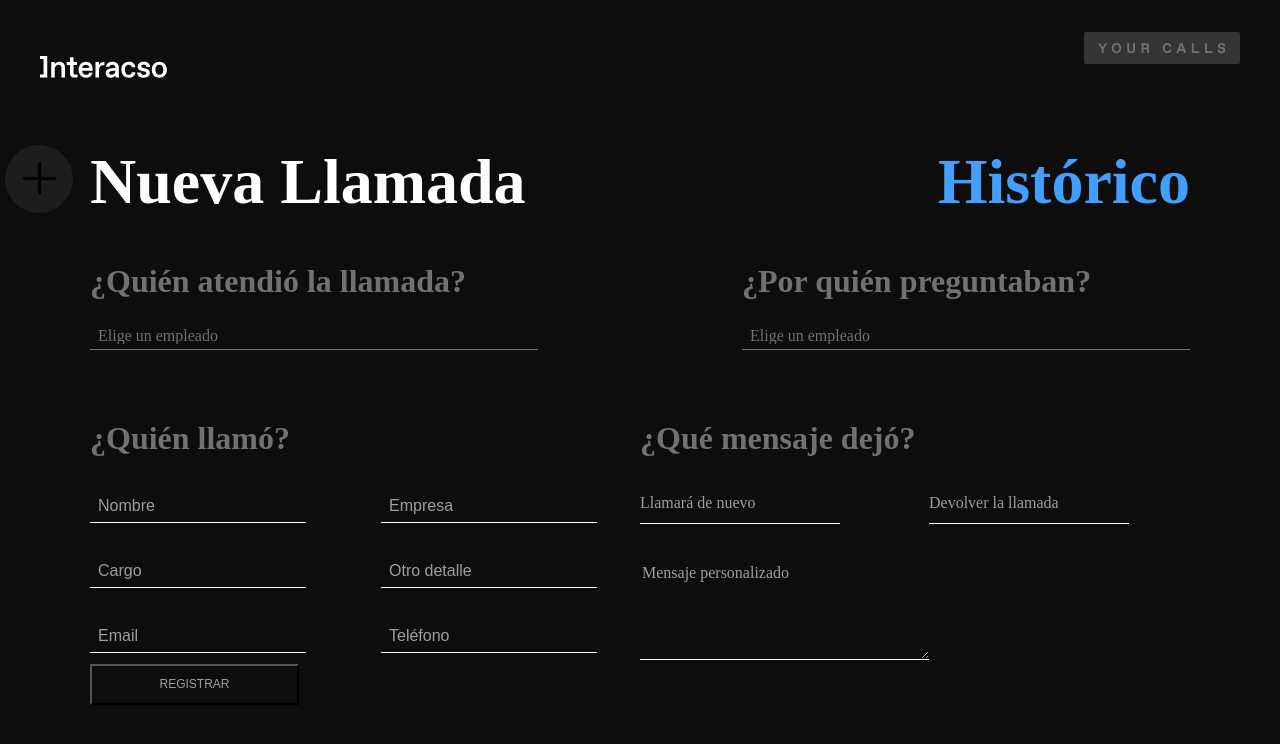
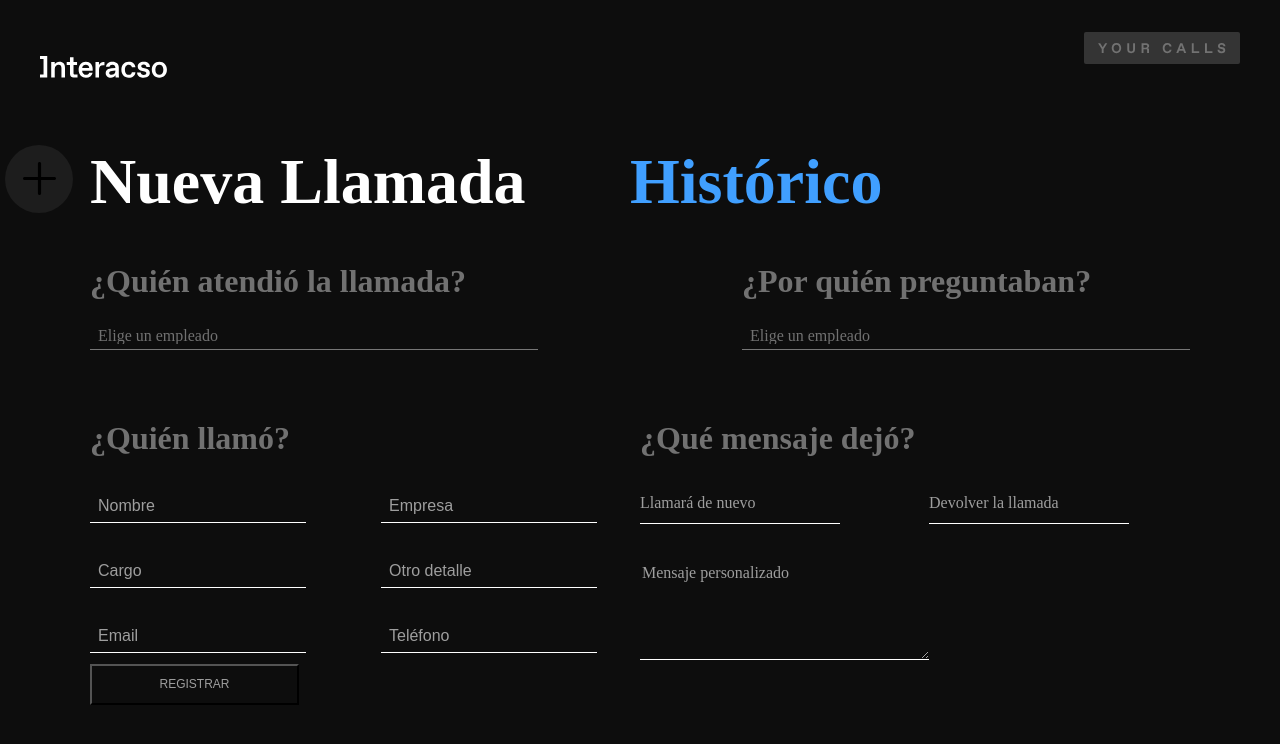
Before and after one commit to alhana-yo/easley-s4-your-calls-app, a React (Create React App) app: page / in a window 1280 px wide. Shown: the top 744 px of the page. Built offline with nearby package versions, Linux system fonts and the light colour scheme.

Commit message:
xixed menu style

```diff
--- a/src/components/Menu.js
+++ b/src/components/Menu.js
@@ -7,15 +7,15 @@ class Menu extends Component {
 
     render() {
         return (
-
-
             <nav className="menu">
+                <div className="menu__container">
                     <div className="menu__newCall">
                         <div className="newCall__circle">
                             <img src={plus} className="newCall__icon--img" alt="plus" />
                         </div>
                         <p className="newCall__title">Nueva Llamada</p></div>
                     <div className="menu__historic"><p className="historic__title">Histórico</p></div>
+                </div>
             </nav>
         );
     }
--- a/src/styles/App.scss
+++ b/src/styles/App.scss
@@ -63,15 +63,29 @@ body {
   min-width: 480px;
 }
 
+.menu__container {
+  display: flex;
+
+}
+
+.menu__newCall{
+  min-width: 480px;
+}
+
 .menu__historic {
   font-size: 64px;
   font-weight: bold;
   margin: 10px 0px 18px 0;
+  min-width: 480px;
+  padding-left: 60px;
+
+
 }
 
 .historic__title {
-  margin: 0;
+  margin: auto;
   color: #409FFF;
+
 }
 
 //main//
```
Lines whose indentation alone changed are shown as unchanged.
